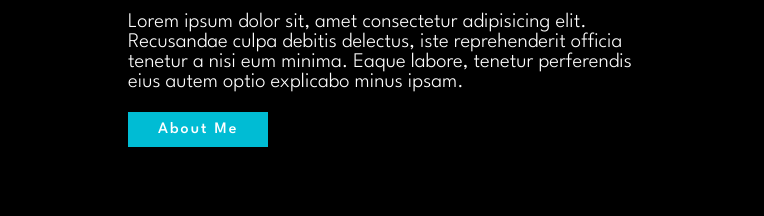
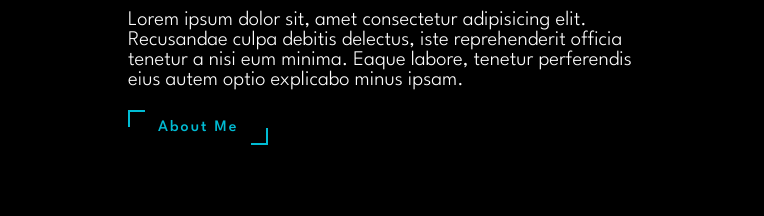
Before and after one commit to Mr-Souza-GitHub/Portfolio, a plain HTML site: page index.html in a window 1280 px wide. Shown: the part 314-530 px from the top of the page, 0-764 px from the left. Drawn offline with Linux system fonts and the light colour scheme.

Commit message:
Design uptade on button

```diff
--- a/style.css
+++ b/style.css
@@ -146,13 +146,52 @@ header {
 }
 
 .btnAbout {
-    background: #00bcd4;
-    color: #fff;
+    position: relative;
+    background: transparent;
+    color: #00bcd4;
     padding: 10px 30px;
     display: inline-block;
     text-decoration: none;
     font-weight: 500;
     letter-spacing: 2px;
+    overflow: hidden;
+}
+
+.btnAbout:hover {
+    background: #00bcd4;
+    color: black;
+    box-shadow: 0 0 50px #00bcd4;
+    transition-delay: 0.5s;
+}
+
+.btnAbout::before {
+    content: '';
+    position: absolute;
+    top: 0;
+    left: 0;
+    width: 15px;
+    height: 15px;
+    border-top: 2px solid #00bcd4;
+    border-left: 2px solid #00bcd4;
+    transition: 0.5s;
+}
+
+.btnAbout::after {
+    content: '';
+    position: absolute;
+    bottom: 0;
+    right: 0;
+    width: 15px;
+    height: 15px;
+    border-bottom: 2px solid #00bcd4;
+    border-right: 2px solid #00bcd4;
+    transition: 0.5s;
+}
+
+.btnAbout:hover::before,
+.btnAbout:hover::after {
+    width: 100%;
+    height: 100%;
 }
 
 .socialMedia {
```
Also changed, not shown: index.html (+7 -4 lines).
